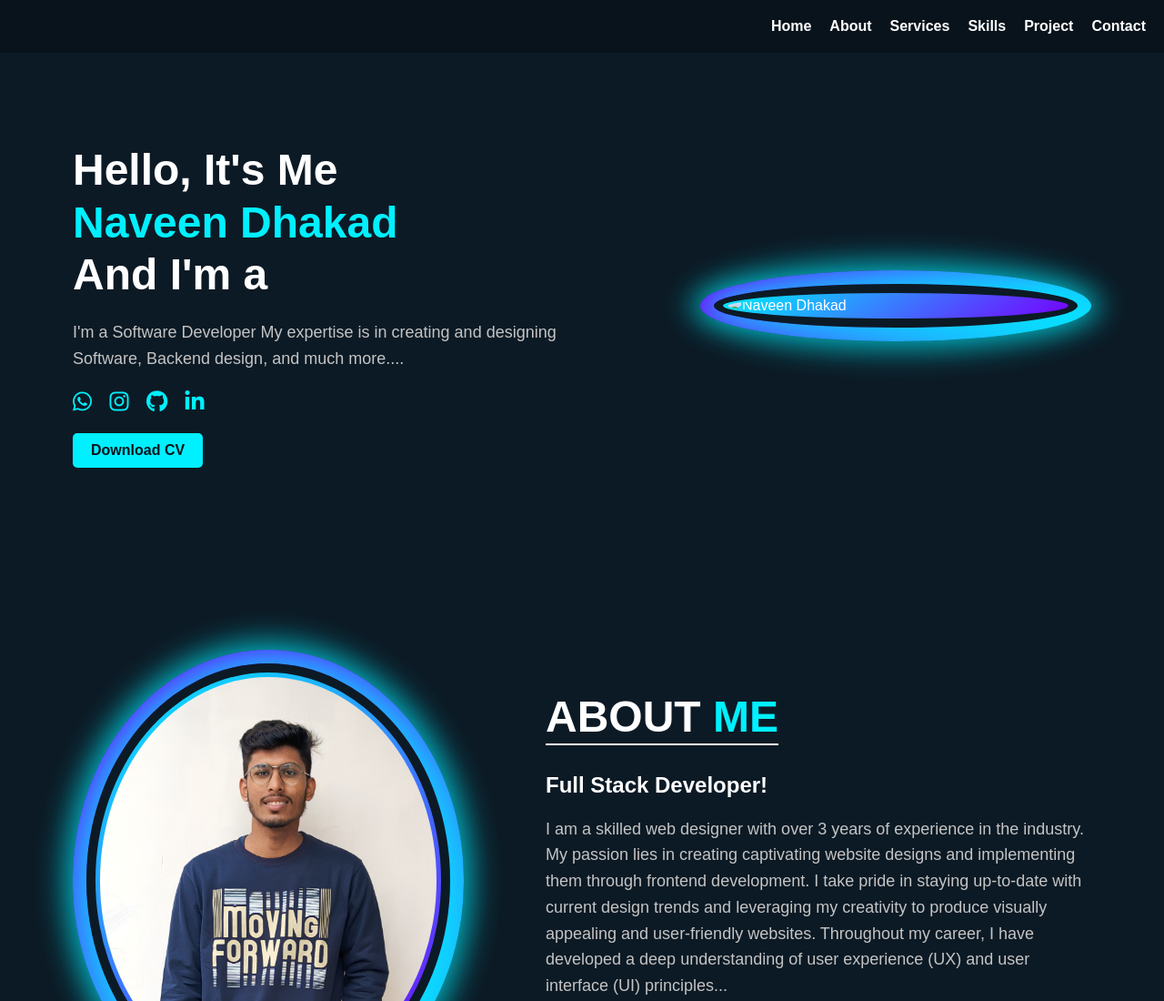
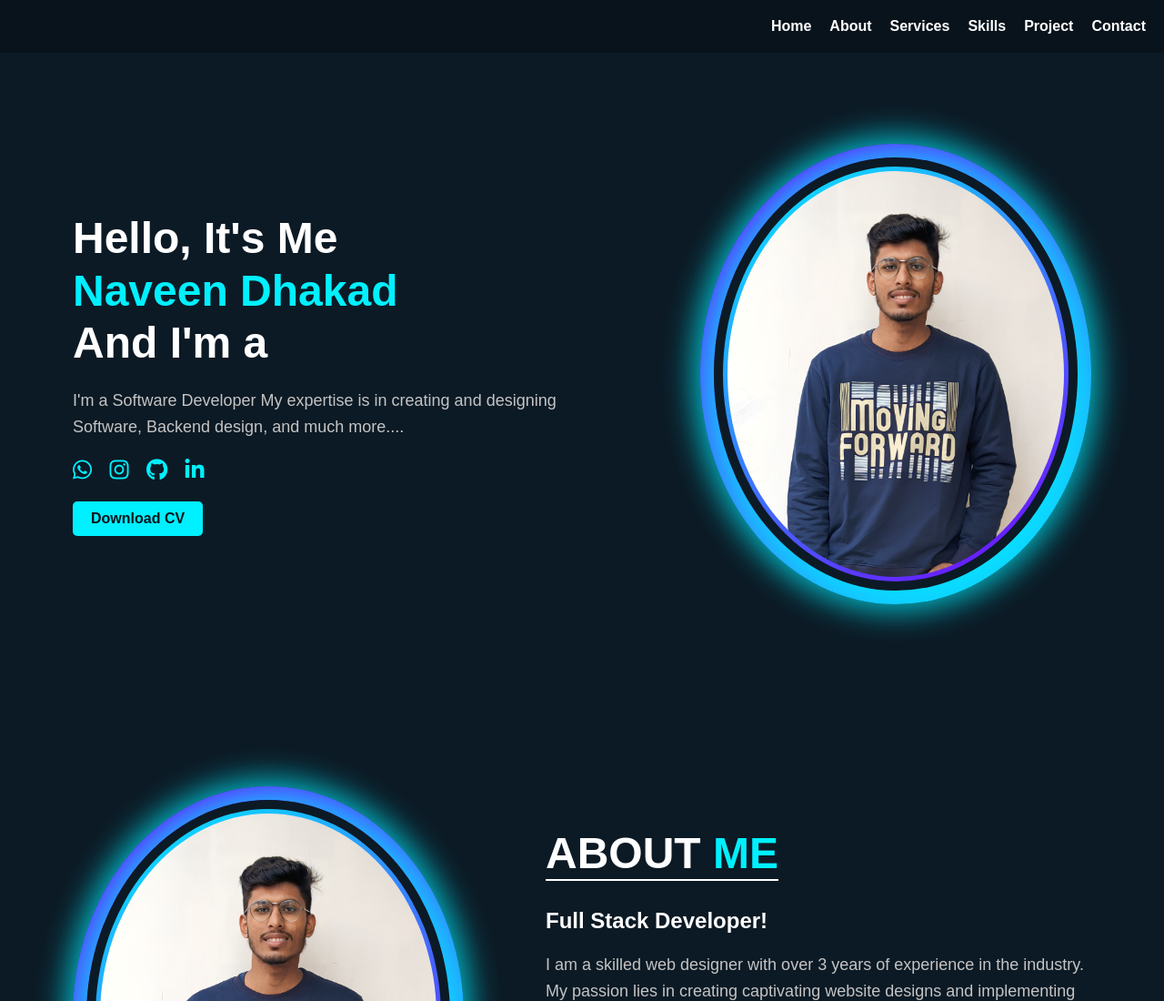
Before and after one commit to NaveenDhakad/Portfolio, a plain HTML site: page index.html in a window 1280 px wide. Shown: the top 1100 px of the page at 91% size. Drawn offline with Linux system fonts and the light colour scheme.

Commit message:
Update index.html

```diff
--- a/index.html
+++ b/index.html
@@ -34,13 +34,13 @@
             <a href="#" class="btn btn-primary btn-shadow">Download CV</a>
         </div>
         <div class="intro-image">
-            <img src="/Naveen.jpg" alt="Naveen Dhakad">
+            <img src="images/Naveen.jpg" alt="Naveen Dhakad">
         </div>
     </section>
 
     <section class="about" id="about">
         <div class="about-image">
-            <img src="/images/Naveen.jpg" alt="Naveen Dhakad">
+            <img src="images/Naveen.jpg" alt="Naveen Dhakad">
         </div>
         <div class="about-text">
             <h2>About <span>Me</span></h2>
```
